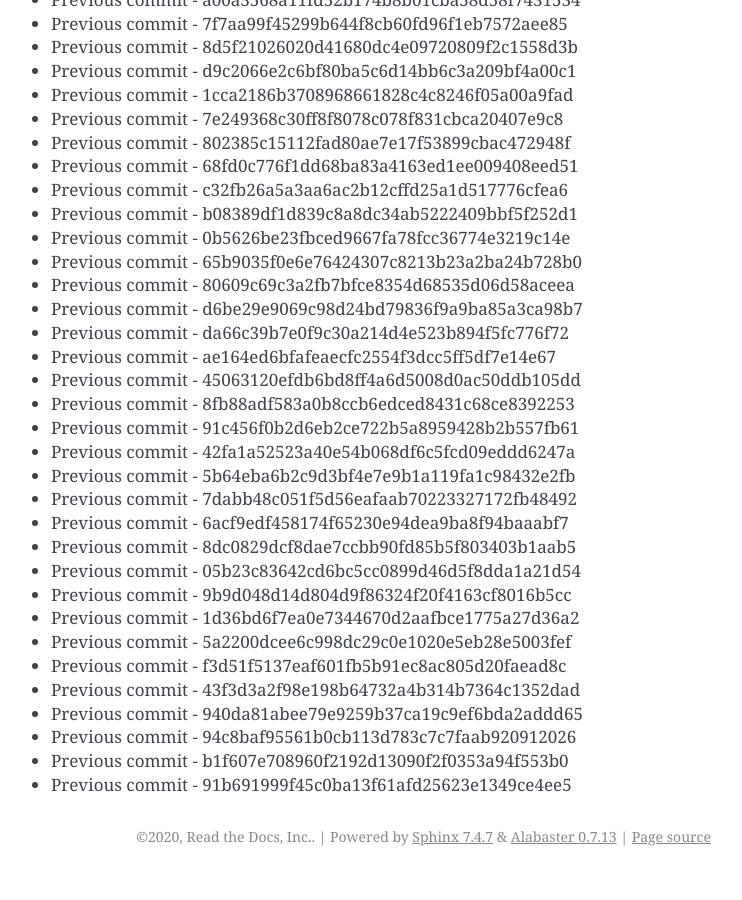
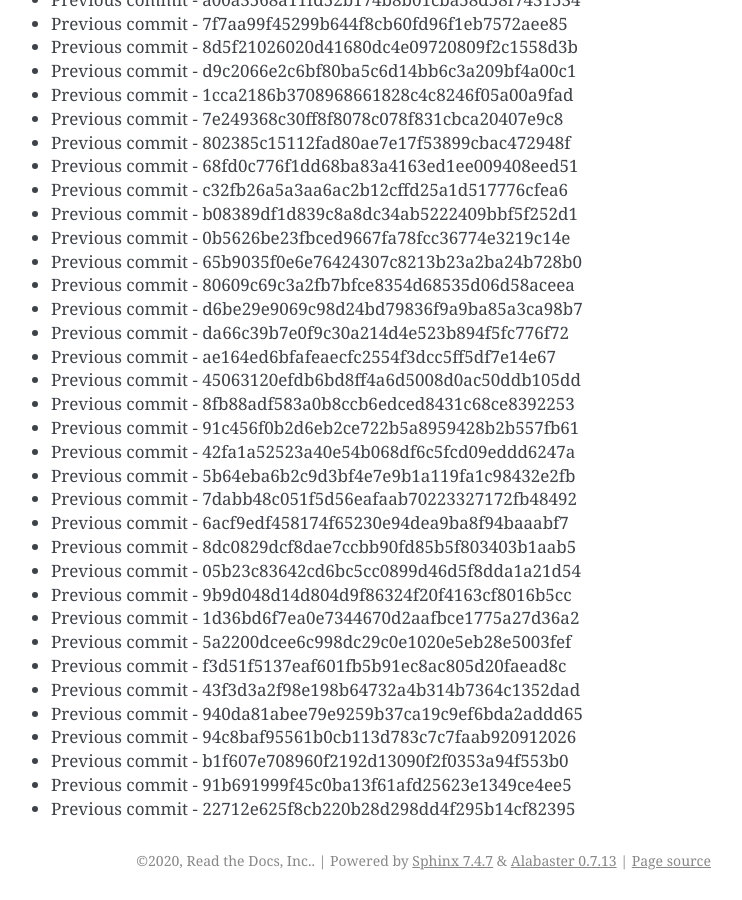
Before and after one commit to readthedocs/rtd-git-stresstest, a Sphinx documentation site: the page built from docs/updates.rst, in a window 1280 px wide and 900 px high, scrolled down 81351 px. Shown: the whole window, without its empty margins (399-1141 px from the left). Built offline with Sphinx 7.4.7, drawn with Linux system fonts in a browser that asks for light colours; before the commit the page ends 82227 px from its top, so only the background shows below that.

Commit message:
Generating commit from previous: 22712e625f8cb220b28d298dd4f295b14cf82395

```diff
--- a/docs/updates.rst
+++ b/docs/updates.rst
@@ -3450,3 +3450,4 @@ It can be tested for any performance characteristics.
 * Previous commit - 94c8baf95561b0cb113d783c7c7faab920912026
 * Previous commit - b1f607e708960f2192d13090f2f0353a94f553b0
 * Previous commit - 91b691999f45c0ba13f61afd25623e1349ce4ee5
+* Previous commit - 22712e625f8cb220b28d298dd4f295b14cf82395
```
